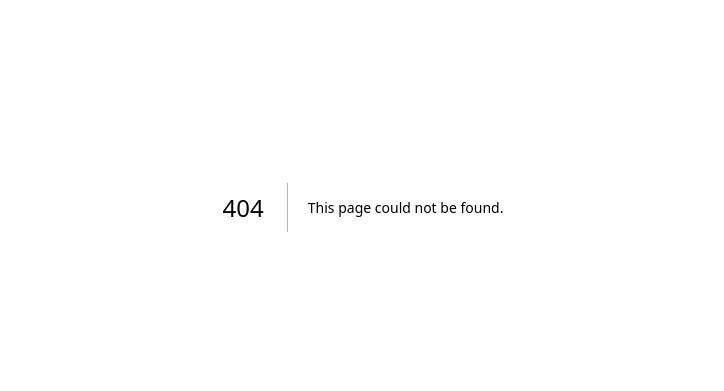
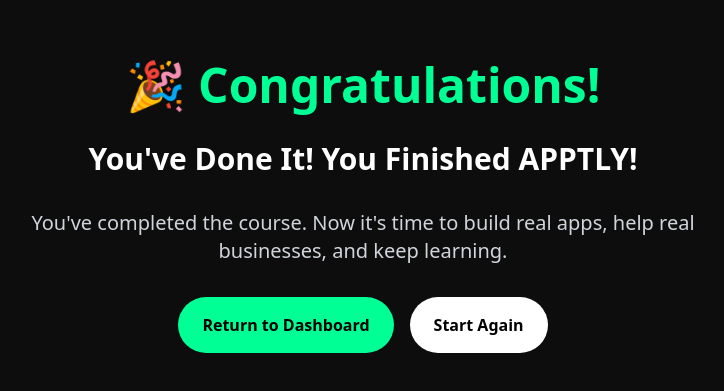
Before and after one commit to myapptly/apptly-website, a Next.js app: page /finish in a window 1280 px wide. Before the commit this address had no page. Shown: the part 193-584 px from the top of the page, without its empty margins (277-1001 px from the left). Built offline with nearby package versions, Linux system fonts and the light colour scheme.

Commit message:
Create page

```diff
--- /dev/null
+++ b/app/finish/page.tsx
@@ -0,0 +1,35 @@
+export default function FinishPage() {
+  return (
+    <main className="min-h-screen bg-[#0D0D0D] text-white flex items-center justify-center px-6">
+      <div className="max-w-3xl text-center space-y-8">
+        <h1 className="text-5xl font-black text-[#00FF94]">
+          🎉 Congratulations!
+        </h1>
+
+        <h2 className="text-3xl font-bold">
+          You've Done It! You Finished APPTLY!
+        </h2>
+
+        <p className="text-xl text-gray-300">
+          You've completed the course. Now it's time to build real apps, help real businesses, and keep learning.
+        </p>
+
+        <div className="flex flex-col sm:flex-row gap-4 justify-center">
+          <a
+            href="/dashboard"
+            className="bg-[#00FF94] text-black font-bold px-6 py-4 rounded-full"
+          >
+            Return to Dashboard
+          </a>
+
+          <a
+            href="/lesson-1"
+            className="bg-white text-black font-bold px-6 py-4 rounded-full"
+          >
+            Start Again
+          </a>
+        </div>
+      </div>
+    </main>
+  );
+}
```
